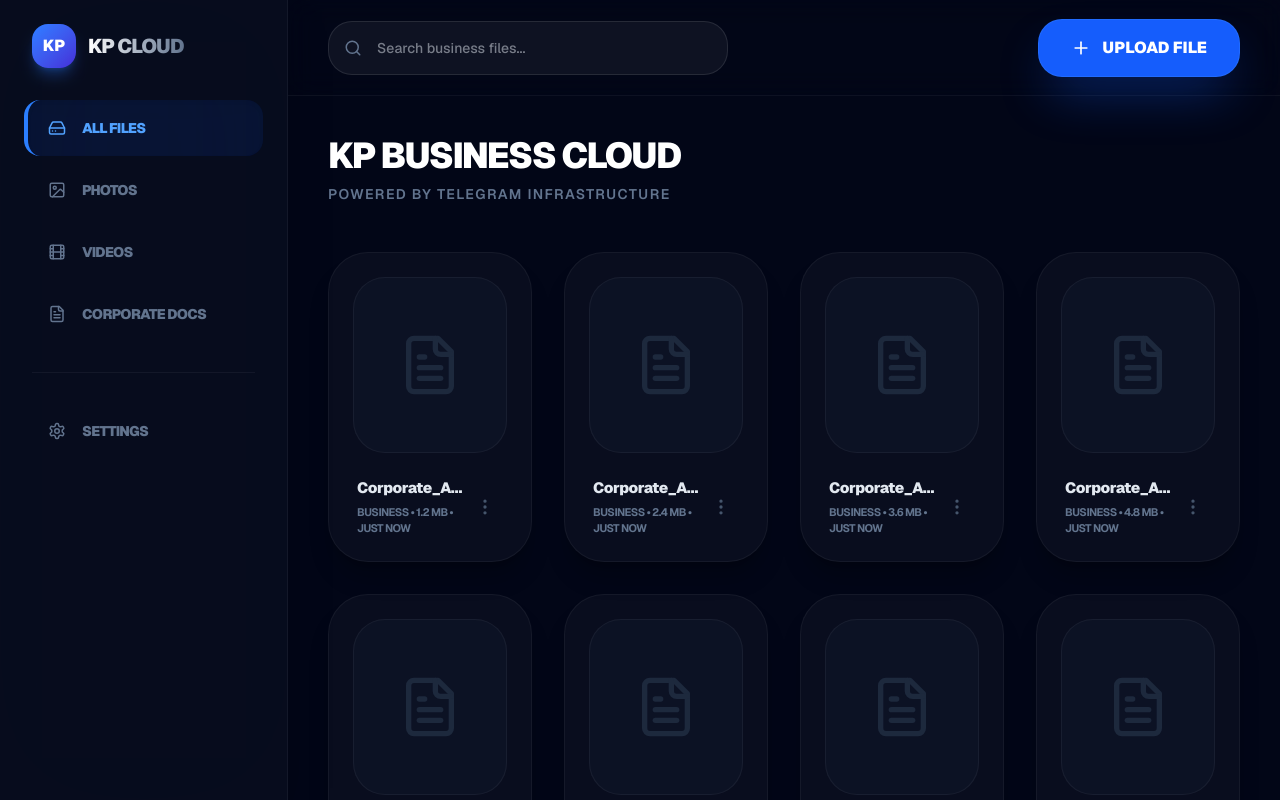
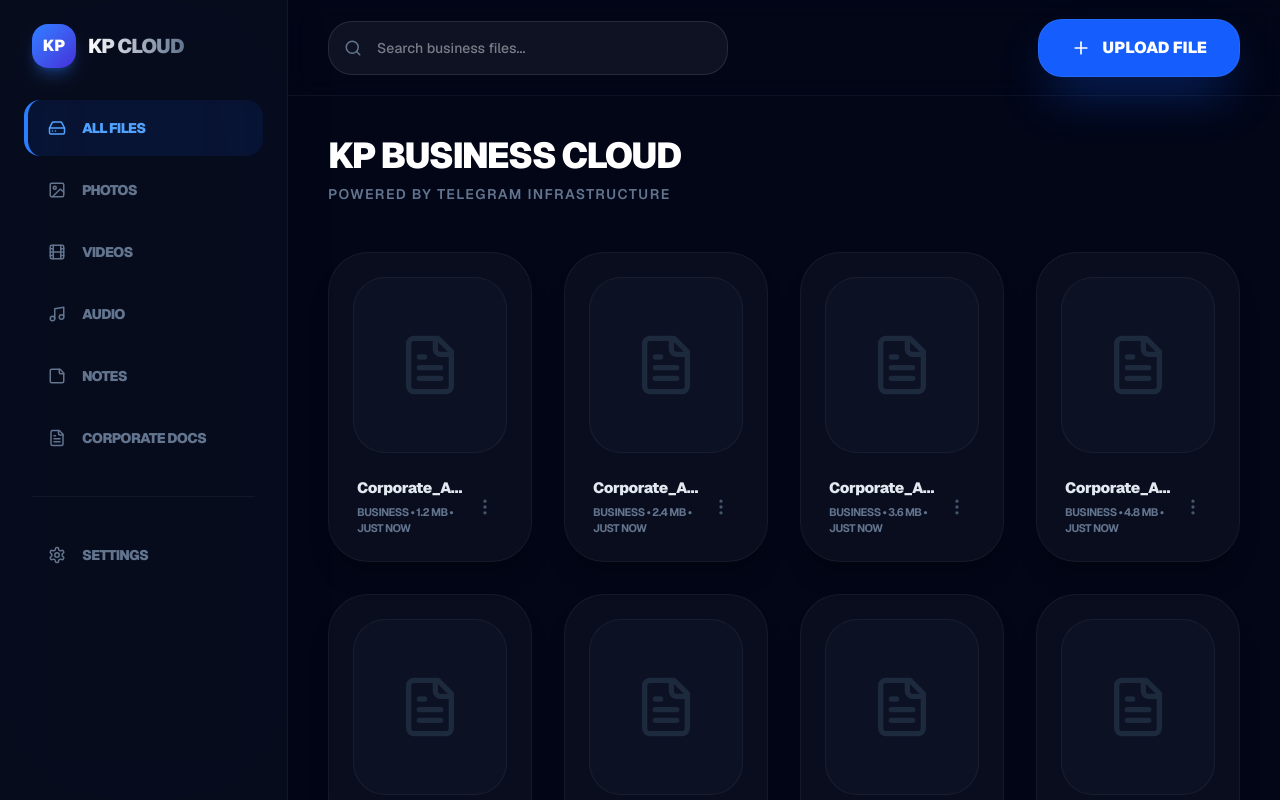
Before and after one commit to KP-CHANNEL-KP/kp-cloud, a Next.js app: page / in a window 1280 px wide. Built offline with nearby package versions, Linux system fonts and the light colour scheme.

Commit message:
fix crypto

```diff
--- a/src/app/page.tsx
+++ b/src/app/page.tsx
@@ -4,7 +4,8 @@
 import {
   HardDrive, Image as ImageIcon, Film, FileText, Upload,
   Loader2, Search, MoreVertical, Plus,
-  LayoutGrid, List, Bell, Settings, CheckCircle2, AlertCircle
+  LayoutGrid, List, Bell, Settings, CheckCircle2, AlertCircle,
+  Music, StickyNote // 👈 Icon အသစ်များ ထည့်သွင်းထားသည်
 } from 'lucide-react';
 import { motion, AnimatePresence } from 'framer-motion';
 
@@ -24,24 +25,24 @@
     if (!file) return;
 
     setUploading(true);
-    // 🔔 Loading ပြဖို့အတွက် Fake delay တင်ပေးထားတာပါ (တကယ်အလုပ်လုပ်ရင် ဖြုတ်ရပါမယ်)
+    // Loading animation ကို မြင်ရအောင် fake delay ထည့်ထားခြင်း (လိုအပ်ပါက ဖြုတ်နိုင်သည်)
     await new Promise(resolve => setTimeout(resolve, 3000));
 
     const formData = new FormData();
     formData.append('file', file);
 
     try {
-      // 🚀 ဆရာကြီးရဲ့ Telegram Upload API နဲ့ ချိတ်ဖို့နေရာပါ
       const response = await fetch('/api/upload', {
         method: 'POST',
         body: formData,
       });
       const data = await response.json();
 
-      if (data.ok) {
+      // route.ts logic နဲ့ ကိုက်ညီအောင် data.success ကို စစ်ထားပါသည်
+      if (data.success) {
         triggerToast("ဖိုင်တင်ခြင်း အောင်မြင်သည်!", 'success');
       } else {
-        triggerToast(data.description || "တင်လို့မရပါ", 'error');
+        triggerToast(data.error || "တင်လို့မရပါ", 'error');
       }
     } catch (error) {
       triggerToast("Server နှင့် ချိတ်ဆက်၍မရပါ", 'error');
@@ -50,7 +51,6 @@
     }
   };
 
-  // Dummy file data to show cards
   const dummyFiles = [1, 2, 3, 4, 5, 6, 7, 8].map(i => ({
     id: i,
     name: `Corporate_Agreement_V${i}.pdf`,
@@ -89,6 +89,11 @@
           <NavItem icon={<HardDrive size={18}/>} label="All Files" active />
           <NavItem icon={<ImageIcon size={18}/>} label="Photos" />
           <NavItem icon={<Film size={18}/>} label="Videos" />
+
+          {/* 👇 အသစ်ထည့်ထားသော Audio နှင့် Notes item များ */}
+          <NavItem icon={<Music size={18}/>} label="Audio" />
+          <NavItem icon={<StickyNote size={18}/>} label="Notes" />
+
           <NavItem icon={<FileText size={18}/>} label="Corporate Docs" />
           <div className="my-6 border-t border-white/5 mx-2" />
           <NavItem icon={<Settings size={18}/>} label="Settings" />
@@ -109,7 +114,6 @@
           </div>
 
           <div className="flex items-center gap-4">
-            {/* 📤 Upload Button & Loading State */}
             <motion.label
               whileHover={uploading ? {} : { scale: 1.02, y: -2 }}
               whileTap={uploading ? {} : { scale: 0.98 }}
@@ -120,7 +124,6 @@
               }`}
             >
               {uploading ? (
-                // 🌀 Beautiful Spinner for button
                 <motion.div animate={{ rotate: 360 }} transition={{ repeat: Infinity, duration: 1, ease: "linear" }}>
                   <Loader2 size={20}/>
                 </motion.div>
@@ -140,7 +143,6 @@
           </div>
 
           <div className="grid grid-cols-2 lg:grid-cols-3 xl:grid-cols-4 2xl:grid-cols-5 gap-8">
-            {/* 🆕 Place a 'Skeleton' card during upload */}
             <AnimatePresence>
               {uploading && (
                 <motion.div
@@ -150,7 +152,6 @@
                   transition={{ type: "spring", stiffness: 300, damping: 25 }}
                   className="bg-white/[0.015] p-6 rounded-[2.5rem] border-2 border-dashed border-blue-500/20 flex flex-col items-center justify-center h-[300px]"
                 >
-                  {/* 🌌 Modern Pulse Animation */}
                   <div className="relative mb-6">
                     <motion.div
                       animate={{ scale: [1, 1.2, 1], opacity: [0.3, 0.6, 0.3] }}
@@ -164,7 +165,6 @@
               )}
             </AnimatePresence>
 
-            {/* Existing Dummy Cards */}
             {dummyFiles.map((file) => (
               <motion.div
                 key={file.id}
```
